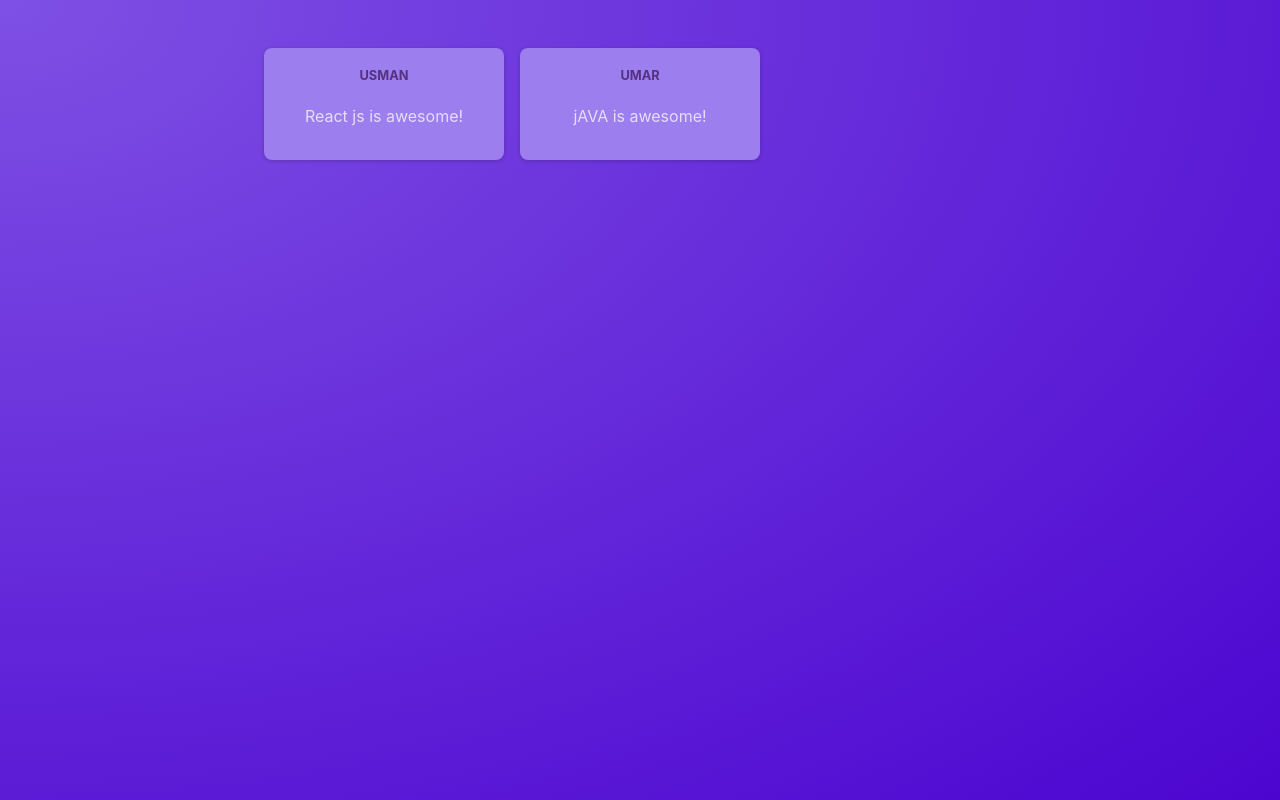
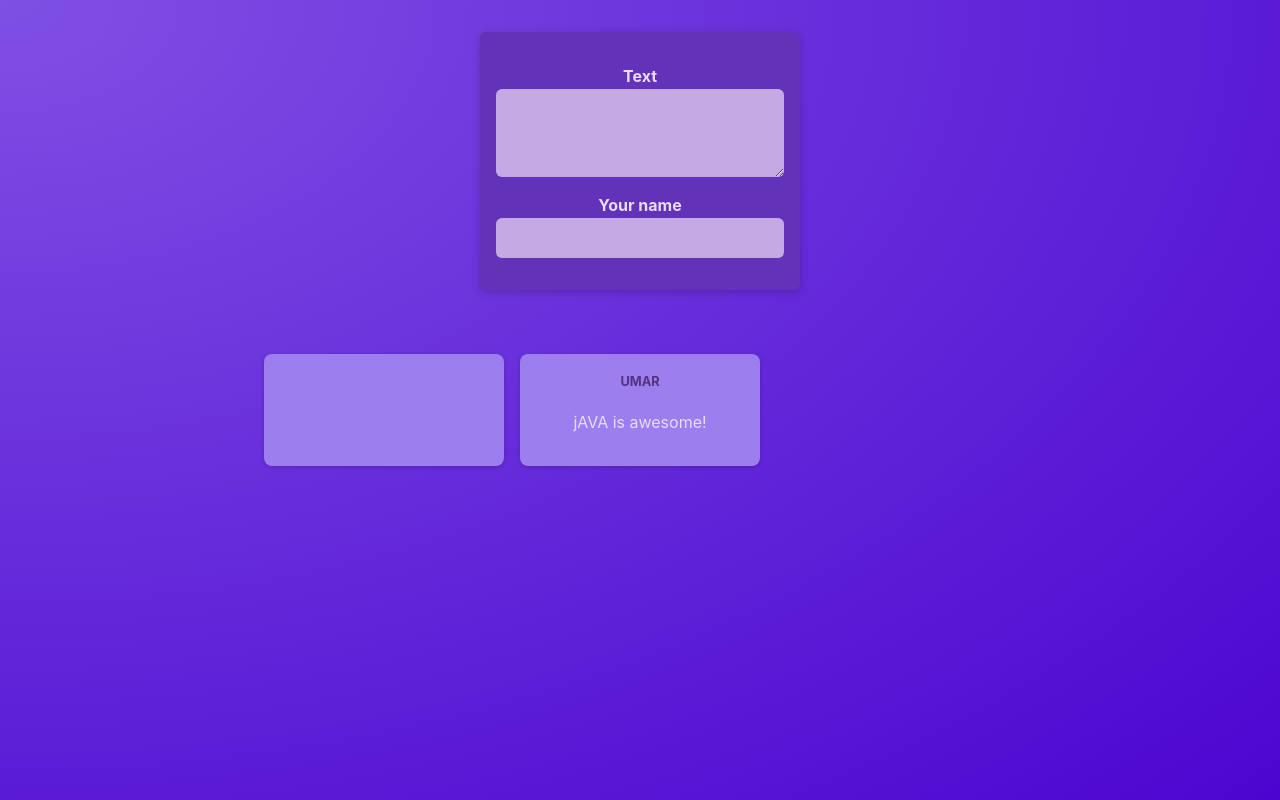
Before and after one commit to usmanshabbir756/React-Js-Practice, a React (Vite) app: page / in a window 1280 px wide. Built offline with nearby package versions, Linux system fonts and the light colour scheme.

Commit message:
useState and lift state up

```diff
--- /dev/null
+++ b/src/components/NewPost.jsx
@@ -0,0 +1,19 @@
+import { useState } from 'react';
+import classes from './NewPost.module.css';
+
+function NewPost(props) {
+  return (
+    <form className={classes.form}>
+      <p>
+        <label htmlFor="body">Text</label>
+        <textarea id="body" required rows={3}  onChange={props.onBodyChange}/>
+      </p>
+      <p>
+        <label htmlFor="name">Your name</label>
+        <input type="text" id="name" required  onChange={props.onAuthorChange}/>
+      </p>
+    </form>
+  );
+}
+
+export default NewPost;
--- /dev/null
+++ b/src/components/NewPost.module.css
@@ -0,0 +1,55 @@
+.form {
+    background-color: #6233b9;
+    padding: 1rem;
+    width: 20rem;
+    margin: 2rem auto;
+    border-radius: 6px;
+    box-shadow: 0 2px 8px rgba(0, 0, 0, 0.2);
+  }
+
+  .form label {
+    display: block;
+    margin-bottom: 0.05rem;
+    color: #eadbfb;
+    font-weight: bold;
+  }
+
+  .form input,
+  .form textarea {
+    display: block;
+    width: 100%;
+    font: inherit;
+    padding: 0.5rem;
+    border-radius: 6px;
+    border: none;
+    background-color: #c4a9e4;
+    color: #28262c;
+  }
+
+  .actions {
+    display: flex;
+    justify-content: flex-end;
+    gap: 0.5rem;
+  }
+
+  .actions button {
+    cursor: pointer;
+    font: inherit;
+    padding: 0.5rem 1.5rem;
+    border: none;
+    border-radius: 4px;
+    background-color: #34036c;
+    color: #e5d5f7;
+  }
+
+  .actions button:hover {
+    background-color: #23014a;
+  }
+
+  .actions button[type='button'] {
+    background-color: transparent;
+  }
+
+  .actions button[type='button']:hover {
+    color: #d1bee6;
+  }
--- a/src/components/PagesList.jsx
+++ b/src/components/PagesList.jsx
@@ -1,12 +1,29 @@
+import NewPost from "./NewPost"
 import Page from "./Page"
 import classes from './PagesList.module.css'
+import { useState } from "react";
 
 function PagesList() {
+  const [enteredBody,setEnteredBody]= useState('');
+  const [enteredAuthor,setEnteredAuthor]= useState('');
+
+  function bodyChangeHandler(e){
+      setEnteredBody(e.target.value);
+  }
+
+  function authorChangeHandler(e){
+    setEnteredAuthor(e.target.value);
+}
+
+
   return (
+    <>
+    <NewPost onBodyChange={bodyChangeHandler}  onAuthorChange={authorChangeHandler}/>
     <ul className={classes.posts}>
-        <Page author="Usman" body="React js is awesome!" />
+        <Page author={enteredAuthor} body={enteredBody} />
         <Page author="UMAR" body="jAVA is awesome!" />
     </ul>
+    </>
   )
 }
 
```
